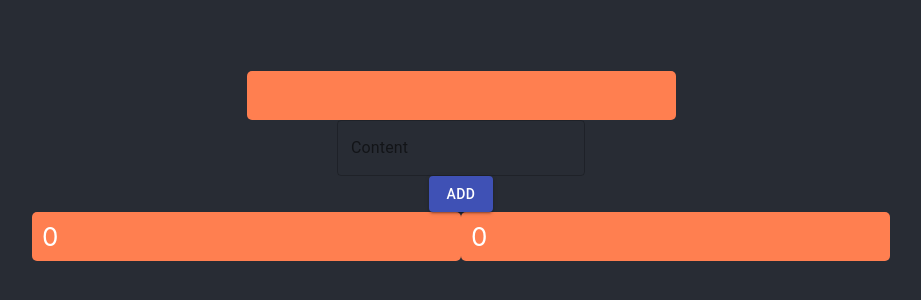
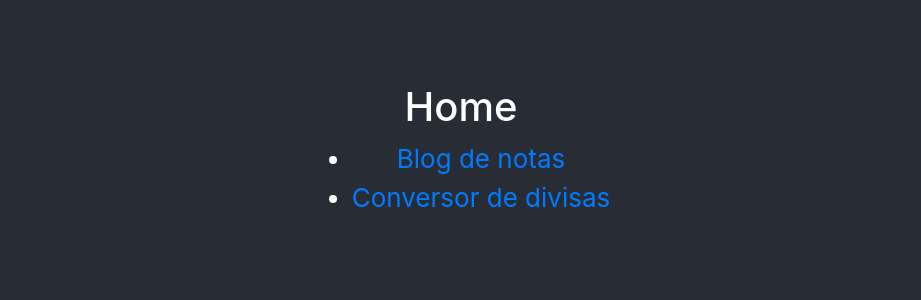
Before and after one commit to DavidMoranchel/8g, a React (Create React App) app: page / in a window 1280 px wide. Shown: the part 242-542 px from the top of the page, without its empty margins (179-1100 px from the left). Built offline with nearby package versions, Linux system fonts and the light colour scheme.

Commit message:
add react router dom and route the app component

```diff
--- a/package.json
+++ b/package.json
@@ -11,6 +11,7 @@
     "bootstrap": "^4.5.1",
     "react": "^16.13.1",
     "react-dom": "^16.13.1",
+    "react-router-dom": "^5.2.0",
     "react-scripts": "3.4.1",
     "reactstrap": "^8.5.1"
   },
--- a/src/App.js
+++ b/src/App.js
@@ -1,16 +1,42 @@
 import React from "react";
 import "./App.css";
 
+// RRD
+import { BrowserRouter as Router, Switch, Route, Link } from "react-router-dom";
+
 // Screens
-import BlogNotes from "./screens/NotesBlog";
+import NotesBlog from "./screens/NotesBlog";
 import CurrencyConverter from "./screens/CurrencyConverter";
 
 function App() {
   return (
-    <div className="App">
-      <BlogNotes />
-      <CurrencyConverter />
-    </div>
+    <Router>
+      <div className="App">
+        <Switch>
+          <Route exact={true} path="/">
+            <>
+              <h1>Home</h1>
+              <nav>
+                <ul>
+                  <li>
+                    <Link to="/notesBlog">Blog de notas</Link>
+                  </li>
+                  <li>
+                    <Link to="/currencyConverter">Conversor de divisas</Link>
+                  </li>
+                </ul>
+              </nav>
+            </>
+          </Route>
+          <Route path="/notesBlog">
+            <NotesBlog />
+          </Route>
+          <Route path="/currencyConverter">
+            <CurrencyConverter />
+          </Route>
+        </Switch>
+      </div>
+    </Router>
   );
 }
 
```
Also changed, not shown: 1 other file (tests, documents, lock files or other folders).
